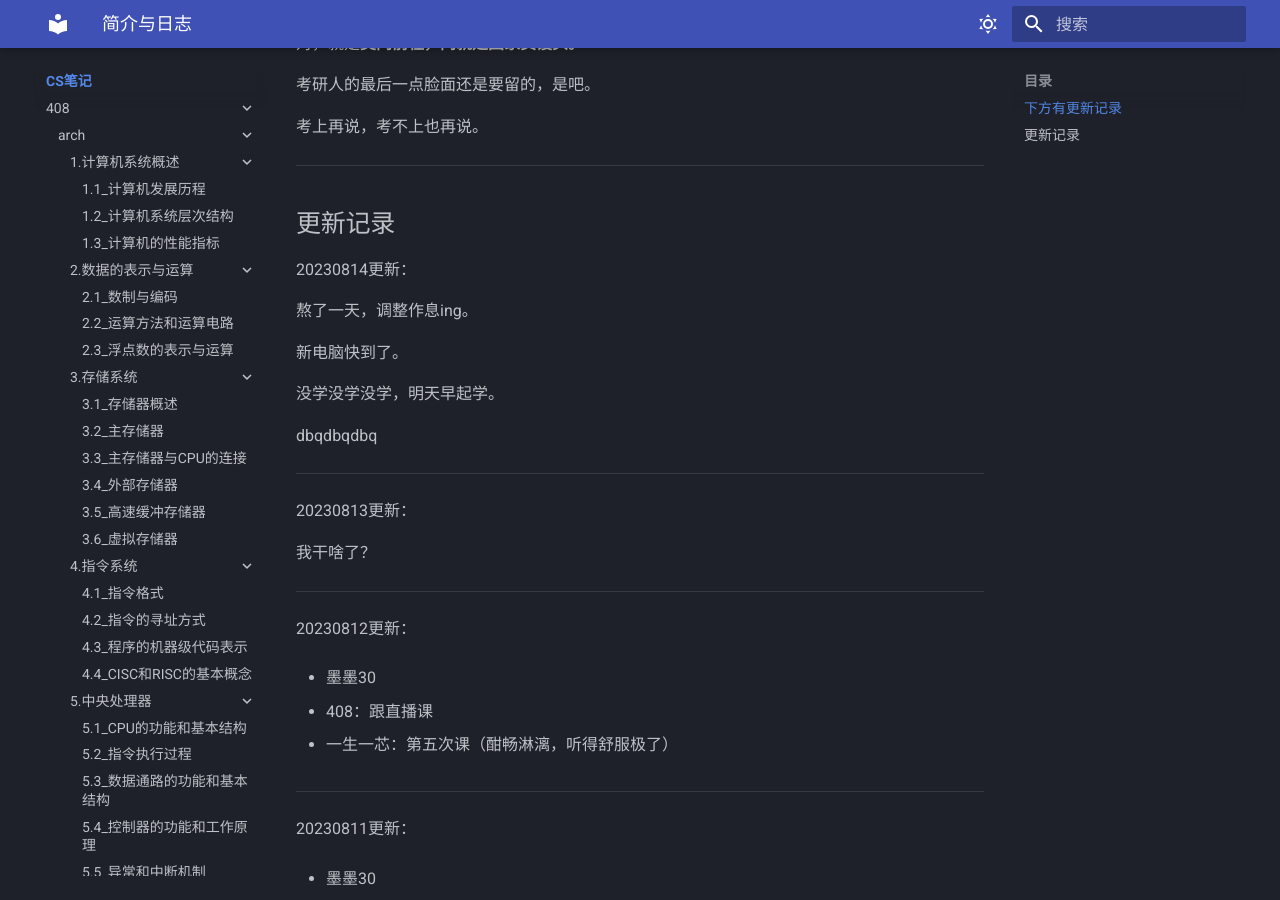
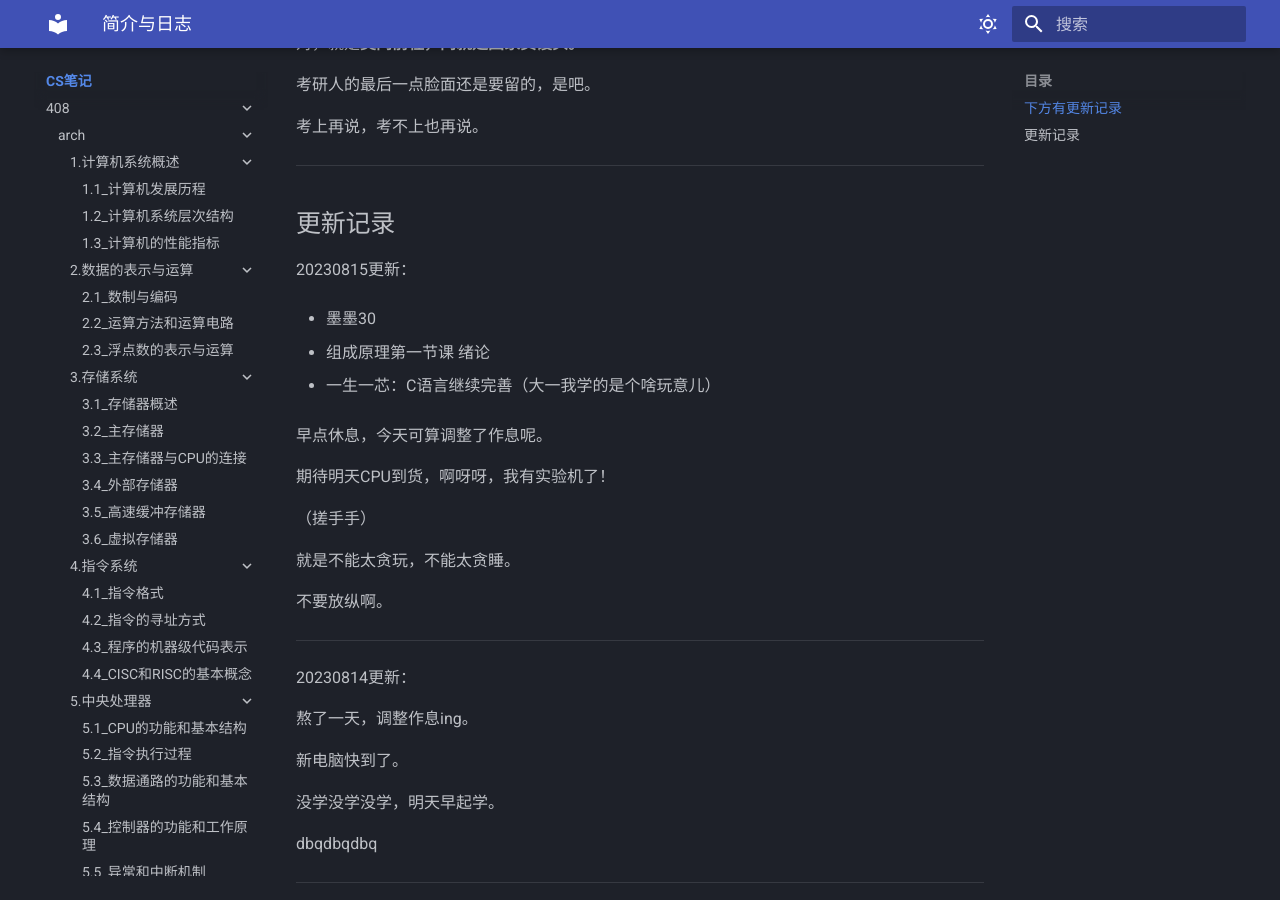
Before and after one commit to Haohahahaha/cs, an MkDocs documentation site: the page built from docs/index.md, in a window 1280 px wide and 900 px high, scrolled down 768 px. Built offline with MkDocs 1.6.1 and Material for MkDocs 9.7.7, drawn with Linux system fonts in a browser that asks for light colours.

Commit message:
2023-08-15_23:40:25 update

```diff
--- a/docs/index.md
+++ b/docs/index.md
@@ -39,6 +39,26 @@
 <a id="update"></a>
 
 ## 更新记录
+
+20230815更新：
+
+- 墨墨30
+
+- 组成原理第一节课 绪论
+
+- 一生一芯：C语言继续完善（大一我学的是个啥玩意儿）
+
+早点休息，今天可算调整了作息呢。
+
+期待明天CPU到货，啊呀呀，我有实验机了！
+
+（搓手手）
+
+就是不能太贪玩，不能太贪睡。
+
+不要放纵啊。
+
+---
 
 20230814更新：
 
```
